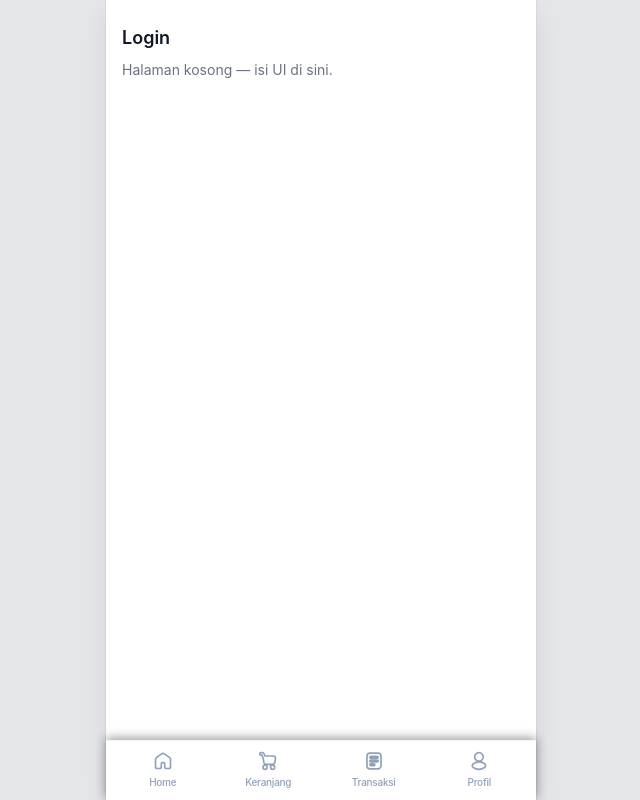
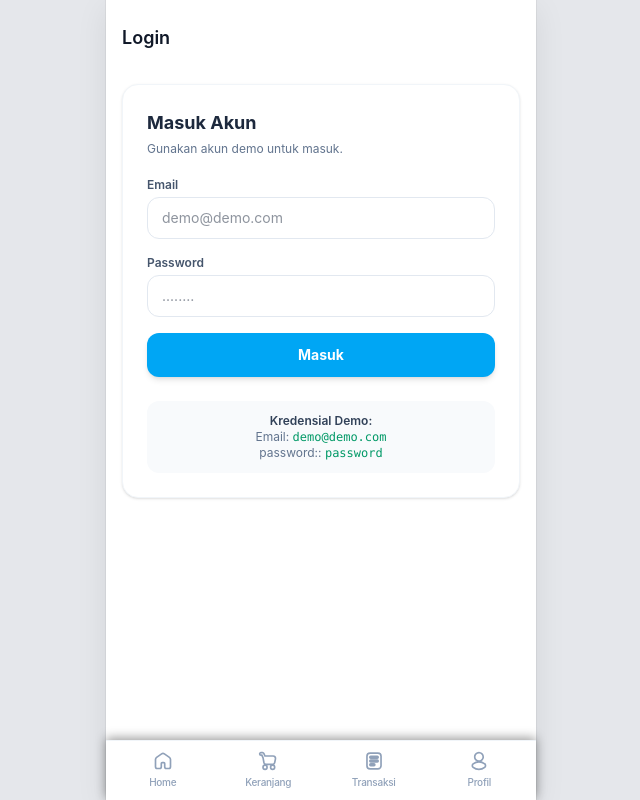
Before and after one commit to ShrlGnwn/astronauts-clone-pkl, a React (Vite) app: page /login in a window 1280 px wide. Shown: the whole page, without its empty margins (319-959 px from the left). Built offline with nearby package versions, Linux system fonts and the light colour scheme.

Commit message:
feat: implement user authentication in AccountPage and LoginPage with local storage management

```diff
--- a/src/features/auth/pages/AccountPage.jsx
+++ b/src/features/auth/pages/AccountPage.jsx
@@ -1,5 +1,56 @@
+import React, {useEffect, useState} from 'react'
+import {useNavigate} from 'react-router-dom'
 import PageShell from '../../../shared/ui/PageShell.jsx'
 
 export default function AccountPage() {
-  return <PageShell title="Akun" />
+  const navigate = useNavigate()
+  const [user, setUser] = useState(null)
+
+  useEffect(() => {
+    const savedUser = localStorage.getItem('user')
+    if (savedUser) {
+      setUser(JSON.parse(savedUser))
+    } else {
+      navigate('/login')
+    }
+  }, [navigate])
+  const handleLogout = () => {
+    localStorage.removeItem('user')
+    navigate('/login')
+  }
+  if (!user) return null
+
+  return (
+    <PageShell title="Akun Saya">
+      <div className="mx-auto my-6 max-w-md space-y-4">
+        <div className="flex items-center gap-4 rounded-2xl border border-slate-100 bg-white p-5 shadow-sm">
+          <div className="flex h-14 w-14 items-center justify-center rounded-full bg-sky-100 text-xl font-bold text-sky-600">
+            {user.name ? user.name.charAt(0).toUpperCase() : 'U'}
+          </div>
+          <div>
+            <h3 className="font-bold text-slate-800">{user.name}</h3>
+            <p className="text-xs text-slate-500">{user.email}</p>
+          </div>
+        </div>
+        <div className="grid grid-cols-2 gap-3">
+          <div className="rounded-2xl border border-slate-100 bg-white p-4 shadow-sm">
+            <p className="text-xs font-semibold text-slate-400">Saldo Astro</p>
+            <p className="mt-1 text-base font-bold text-slate-800">
+              Rp {user.saldo ? user.saldo.toLocaleString('id-ID') : '0'}
+            </p>
+          </div>
+          <div className="rounded-2xl border border-slate-100 bg-white p-4 shadow-sm">
+            <p className="text-xs font-semibold text-slate-400">Astro Coin</p>
+            <p className="mt-1 text-base font-bold text-sky-500">
+              🪙 {user.astroCoin ? user.astroCoin.toLocaleString('id-ID') : '0'} Coin
+            </p>
+          </div>
+        </div>
+        <button onClick={handleLogout} type="button"
+        className="w-full rounded-xl border border-red-200 bg-red-50 py-3 text-sm font-bold text-red-600 transition hover:bg-red-100">
+          Keluar dari Akun
+        </button>
+      </div>
+    </PageShell>
+  )
 }
--- a/src/features/auth/pages/LoginPage.jsx
+++ b/src/features/auth/pages/LoginPage.jsx
@@ -1,5 +1,63 @@
+import React, { useState } from 'react'
+import { useNavigate } from 'react-router-dom'
 import PageShell from '../../../shared/ui/PageShell.jsx'
+import { demoUsers } from '../data/users.js'
 
 export default function LoginPage() {
-  return <PageShell title="Login" />
+  const navigate = useNavigate()
+  const [email, setEmail] = useState('')
+  const [password, setPassword] = useState('')
+  const [errorMsg, setErrorMsg] = useState('')
+
+  const handleLogin = (e) => {
+    e.preventDefault()
+    const foundUser = demoUsers.find(
+      (u) => u.email === email && u.password === password
+    )
+    if (foundUser) {
+      setErrorMsg('')
+      const userObj = {
+        ...foundUser,
+        saldo: 250000,
+        astroCoin: 1500
+      }
+      localStorage.setItem('user', JSON.stringify(userObj))
+      navigate('/Akun')
+    } else {
+      setErrorMsg('Email atau password salah! (gunakan demo@demo.com / password')
+    }
+  }
+  return (
+    <PageShell title="Login">
+      <div className="mx-auto my-8 max-w-md rounded-2xl border border-slate-100 bg-white p-6 shadow-sm">
+        <h2 className="mb-1 text-lg font-bold text-slate-800">Masuk Akun</h2>
+        <p className="mb-5 text-xs text-slate-500">Gunakan akun demo untuk masuk.</p>
+
+        {errorMsg && (
+          <div className="mb-4 rounded-xl border border-red-100 bg-red-50 p-3 text-xs text-red-600">
+            {errorMsg}
+          </div>
+        )}
+
+        <form onSubmit={handleLogin} className="space-y-4">
+          <div>
+            <label className="mb-1 block text-xs font-semibold text-slate-600">Email</label>
+            <input type="email" value={email} onChange={(e) => setEmail(e.target.value)} placeholder="demo@demo.com" required
+            className="w-full rounded-xl border border-slate-200 px-3.5 py-2.5 text-sm text-slate-800 focus:border-slate-400 focus:outline-none" />
+          </div>
+          <div>
+            <label className="mb-1 block text-xs font-semibold text-slate-600">Password</label>
+            <input type="password" value={password} onChange={(e) => setPassword(e.target.value)} placeholder="........" required
+            className="w-full rounded-xl border border-slate-200 px-3.5 py-2.5 text-sm text-slate-800 focus:border-slate-400 focus:outline-none" />
+          </div>
+          <button type="submit" className="w-full rounded-xl bg-sky-500 py-3 text-sm font-bold text-white shadow-md transition hover:bg-sky-600">Masuk</button>
+        </form>
+        <div className="mt-6 rounded-xl bg-slate-50 p-3 text-center text-xs text-slate-500">
+          <p className="font-semibold text-slate-700">Kredensial Demo:</p>
+          <p>Email: <code className="text-emerald-600">demo@demo.com</code></p>
+          <p>password:: <code className="text-emerald-600">password</code></p>
+        </div>
+      </div>
+    </PageShell>
+  )
 }
```
